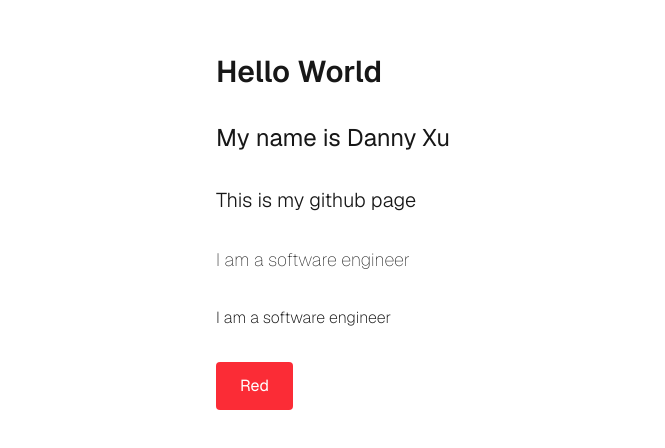
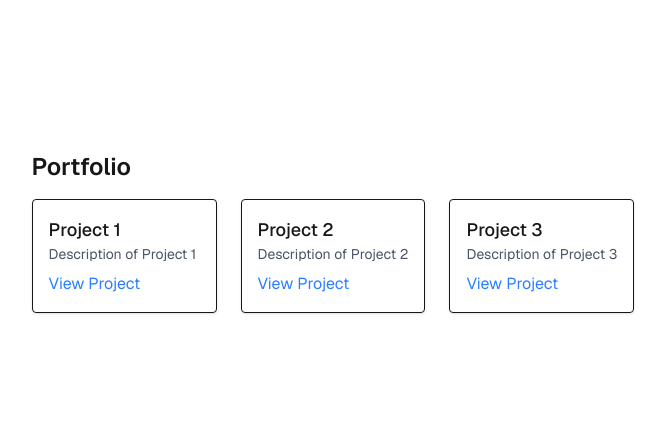
Before and after one commit to DANNYXU24/Portfolio, a Next.js app: page / in a window 1280 px wide. Shown: the part 168-616 px from the top of the page, without its empty margins (307-972 px from the left). Built offline with nearby package versions, Linux system fonts and the light colour scheme.

Commit message:
test sample port

```diff
--- a/src/app/page.js
+++ b/src/app/page.js
@@ -12,20 +12,41 @@ export default function Home() {
   return (
     <div className="grid grid-rows-[20px_1fr_20px] items-center justify-items-center min-h-screen p-8 pb-20 gap-16 sm:p-20 font-[family-name:var(--font-geist-sans)]">
       <main className="flex flex-col gap-[32px] row-start-2 items-center sm:items-start">
-        <h1 className="text-3xl font-semibold">Hello World</h1>
-        <h2 className="text-2xl font-normal">My name is Danny Xu</h2>
-        <h3 className="text-xl font-light">This is my github page</h3>
-        <h4 className="text-lg font-thin">I am a software engineer</h4>
-        <h5 className="text-base font-extralight">I am a software engineer</h5>
-
-        <button
-          onClick={toggleColor}
-          className={`px-6 py-3 rounded text-white transition-colors duration-300 ${
-            isRed ? 'bg-red-500' : 'bg-blue-500'
-          }`}
-        >
-          {isRed ? 'Red' : 'Blue'}
-        </button>
+        <div className="portfolio">
+          <h2 className="text-2xl font-semibold mb-4">Portfolio</h2>
+          <ul className="grid grid-cols-1 sm:grid-cols-2 lg:grid-cols-3 gap-6">
+            <li className="p-4 border rounded shadow hover:shadow-lg transition-shadow">
+              <h3 className="text-lg font-medium">Project 1</h3>
+              <p className="text-sm text-gray-600">Description of Project 1</p>
+              <a
+                href="#"
+                className="text-blue-500 hover:underline mt-2 inline-block"
+              >
+                View Project
+              </a>
+            </li>
+            <li className="p-4 border rounded shadow hover:shadow-lg transition-shadow">
+              <h3 className="text-lg font-medium">Project 2</h3>
+              <p className="text-sm text-gray-600">Description of Project 2</p>
+              <a
+                href="#"
+                className="text-blue-500 hover:underline mt-2 inline-block"
+              >
+                View Project
+              </a>
+            </li>
+            <li className="p-4 border rounded shadow hover:shadow-lg transition-shadow">
+              <h3 className="text-lg font-medium">Project 3</h3>
+              <p className="text-sm text-gray-600">Description of Project 3</p>
+              <a
+                href="#"
+                className="text-blue-500 hover:underline mt-2 inline-block"
+              >
+                View Project
+              </a>
+            </li>
+          </ul>
+        </div>
       </main>
     </div>
   );
```
